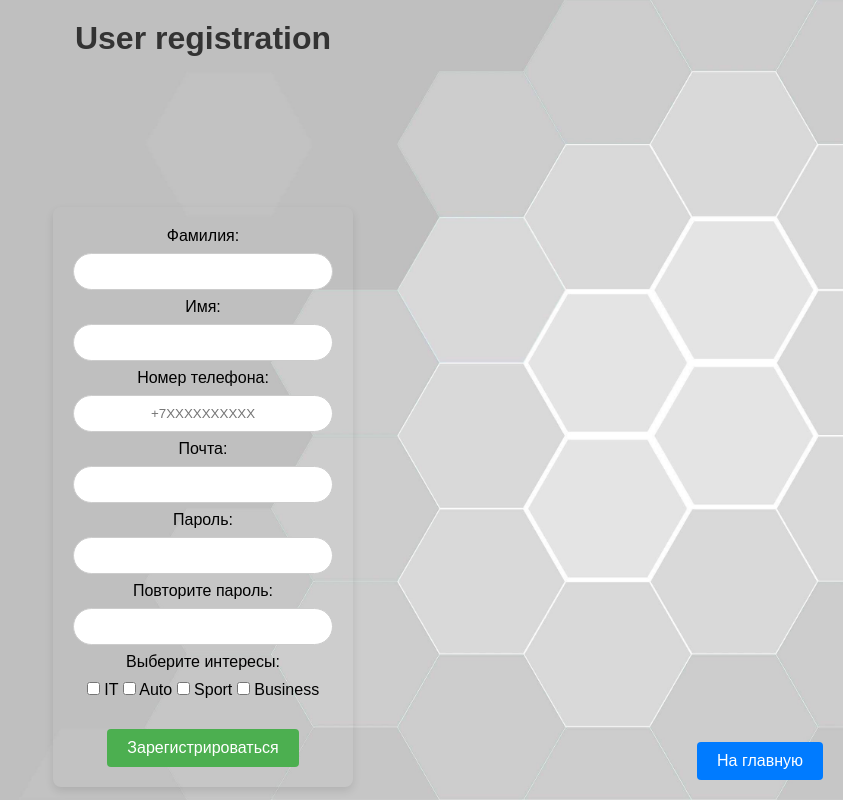
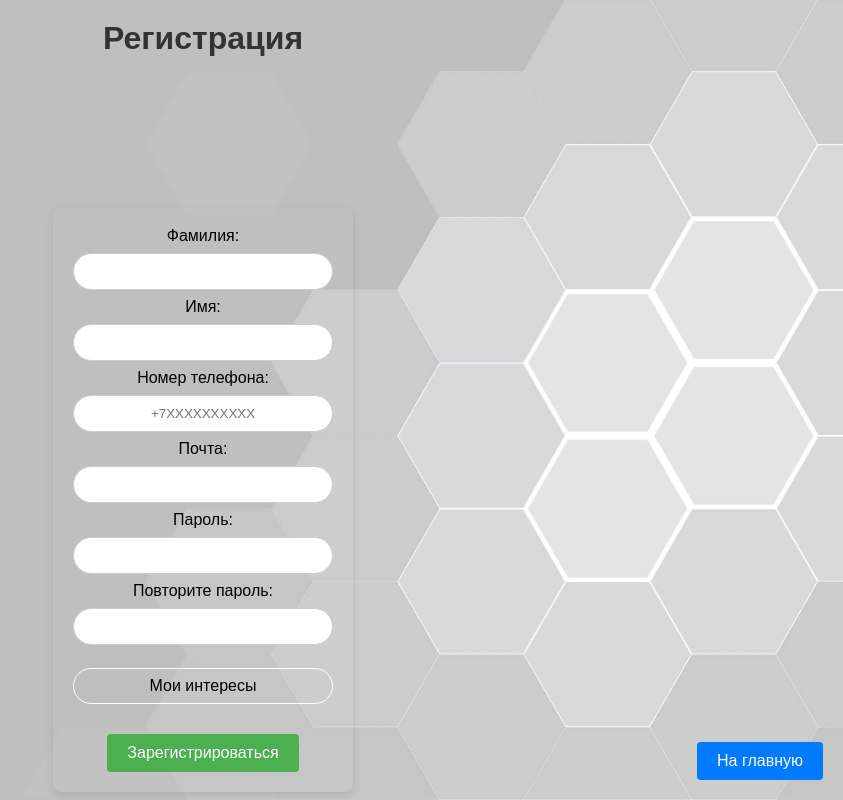
Before and after one commit to Alexeyshu86/Eventory, a Django app: page /user_registration/ in a window 1280 px wide. Shown: the whole page, without its empty margins (437-1280 px from the left). Run offline with Django 5.2, Linux system fonts and the light colour scheme.

Commit message:
add drop list

```diff
--- /dev/null
+++ b/eventory/main/static/main/css/interest_list.css
@@ -0,0 +1,46 @@
+.dropdown {
+    position: relative;
+    display: inline-block;
+    width: 100%;
+}
+
+.dropdown-content {
+    display: none;
+    position: absolute;
+    background-color: #f9f9f9;
+    box-shadow: 0px 8px 16px rgba(0, 0, 0, 0.2);
+    padding: 12px;
+    #min-width: 200px;
+    width: 70%;
+    z-index: 1;
+    max-height: 150px; /* Ограничение высоты */
+    overflow-y: auto; /* Вертикальная прокрутка */
+    border-bottom-left-radius: 8px;
+    border-bottom-right-radius: 8px;
+    left: 50%; /* Позиционирование по центру */
+    transform: translateX(-50%); /* Сдвиг для центрирования */
+    text-align: left;
+}
+
+
+.dropdown-content label {
+    display: block;
+    margin-bottom: 10px;
+}
+
+.dropdown-content input[type="checkbox"] {
+    margin-right: 8px;
+}
+
+.dropdown:hover .dropdown-content {
+    display: block;
+}
+
+.selected-items {
+    padding: 8px;
+    border: 1px solid #fff;
+    min-width: 200px;
+    cursor: pointer;
+    border-radius: 20px;
+    margin-top: 15px;
+}
--- a/eventory/main/templates/main/layout.html
+++ b/eventory/main/templates/main/layout.html
@@ -8,6 +8,7 @@
     <meta http-equiv="X-UA-Compatible" content="ie=edge">
     <title>{% block title %}{% endblock %}</title>
     <link rel="stylesheet" href="{% static 'main/css/main.css' %}">
+    <link rel="stylesheet" href="{% static 'main/css/interest_list.css' %}">
 
 </head>
 <body>
--- a/eventory/registration/templates/registration/user_regs.html
+++ b/eventory/registration/templates/registration/user_regs.html
@@ -4,7 +4,8 @@
 
 
 {% block content %}
-    <h1>User registration</h1>
+
+    <h1>Регистрация</h1>
     <form class="registrationForm" method="POST">
         {% csrf_token %}
             <label for="surname">Фамилия:</label>
@@ -25,14 +26,35 @@
             <label for="password_repeat">Повторите пароль:</label>
             <input type="password" id="password_repeat" name="password" required>
 
-                <label class="interest">Выберите интересы:</label>
-                <div class="checkbox-container">
-                    <label><input type="checkbox" name="tags[]" value="IT" /> IT</label>
-                    <label><input type="checkbox" name="tags[]" value="Auto" /> Auto</label>
-                    <label><input type="checkbox" name="tags[]" value="Sport" /> Sport</label>
-                    <label><input type="checkbox" name="tags[]" value="Business" /> Business</label>
+            <div class="dropdown">
+                <div class="selected-items"><label for="tags">Мои интересы</label></div>
+                <div class="dropdown-content">
+                    <label><input type="checkbox" name="tags[]" value="IT">IT</label>
+                    <label><input type="checkbox" name="tags[]" value="Auto">Auto</label>
+                    <label><input type="checkbox" name="tags[]" value="Sport">Sport</label>
+                    <label><input type="checkbox" name="tags[]" value="Business">Business</label>
                 </div>
+            </div>
+
         <button type="submit" class="btn_register">Зарегистрироваться</button>
     </form>
     <a href="{% url 'home' %}"><button type="submit" class="btn">На главную</button></a>
+
 {% endblock %}
+<script>
+    // Обработчик событий для обновления выбранных элементов
+    const checkboxes = document.querySelectorAll('.dropdown-content input[type="checkbox"]');
+    const selectedItemsDiv = document.querySelector('.selected-items');
+
+    checkboxes.forEach(checkbox => {
+        checkbox.addEventListener('change', updateSelectedItems);
+    });
+
+    function updateSelectedItems() {
+        const selectedItems = Array.from(checkboxes)
+            .filter(checkbox => checkbox.checked)
+            .map(checkbox => checkbox.value);
+
+        selectedItemsDiv.textContent = selectedItems.length > 0 ? selectedItems.join(', ') : 'Select options';
+    }
+</script>
```
Also changed, not shown: eventory/main/static/main/css/main.css (line endings or trailing spaces). Lines whose indentation alone changed are shown as unchanged.
